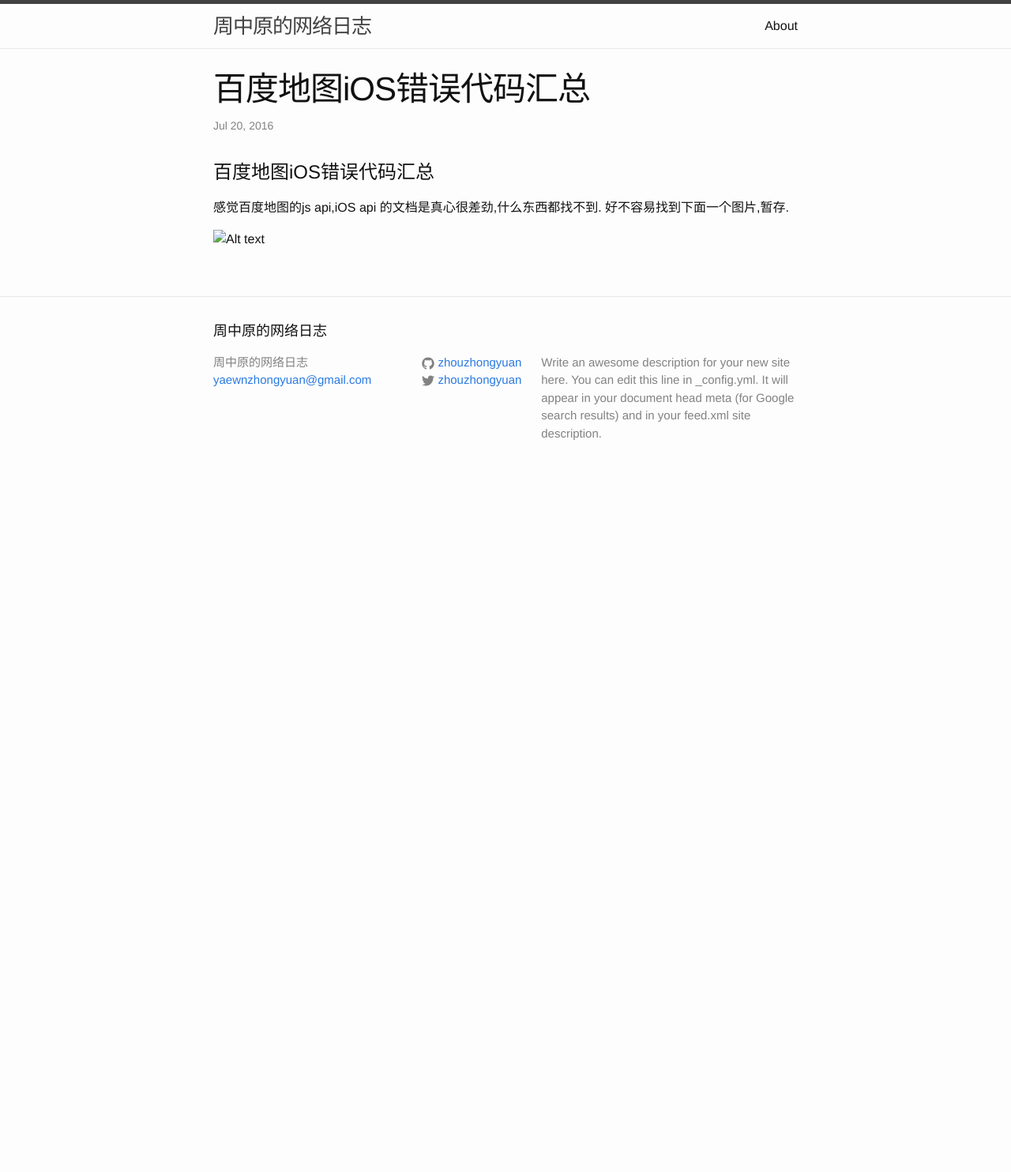
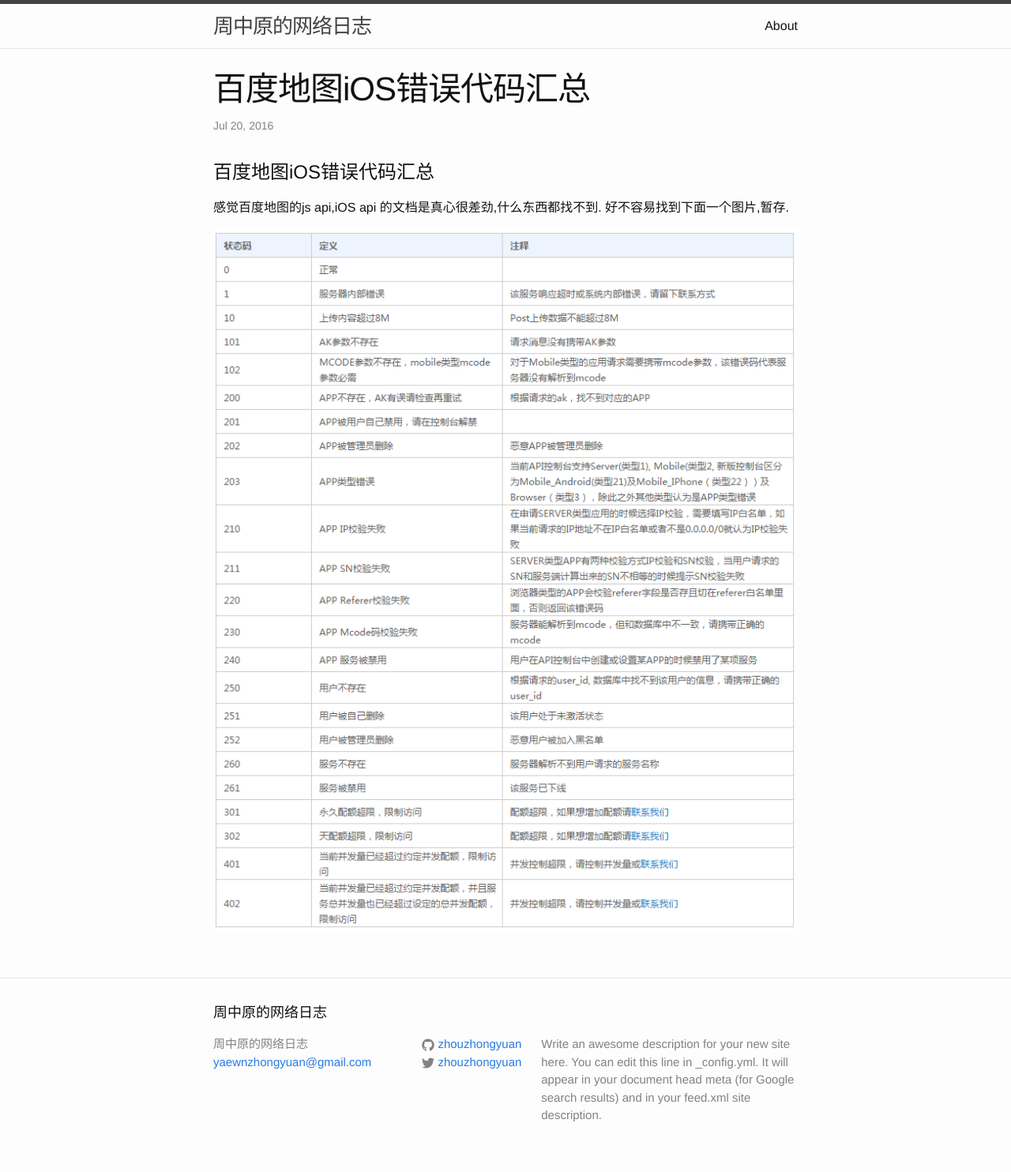
Before and after one commit to zhouzhongyuan/zhouzhongyuan.github.io, a Jekyll site: the page built from _posts/2016-07-20-百度地图iOS错误代码汇总.md, in a window 1280 px wide. Shown: the whole page at 79% size. Built offline with Jekyll 4.4.1, drawn with Linux system fonts in a browser that asks for light colours; before the commit the page ends 900 px from its top, so only the background shows below that.

Commit message:
update image src

```diff
--- a/_posts/2016-07-20-百度地图iOS错误代码汇总.md
+++ b/_posts/2016-07-20-百度地图iOS错误代码汇总.md
@@ -9,4 +9,4 @@
 感觉百度地图的js api,iOS api 的文档是真心很差劲,什么东西都找不到.
 好不容易找到下面一个图片,暂存.
 
-![Alt text](img/baidu_map_ios_error_code.png "Optional title")
+![Alt text](/img/baidu_map_ios_error_code.png "Optional title")
```
